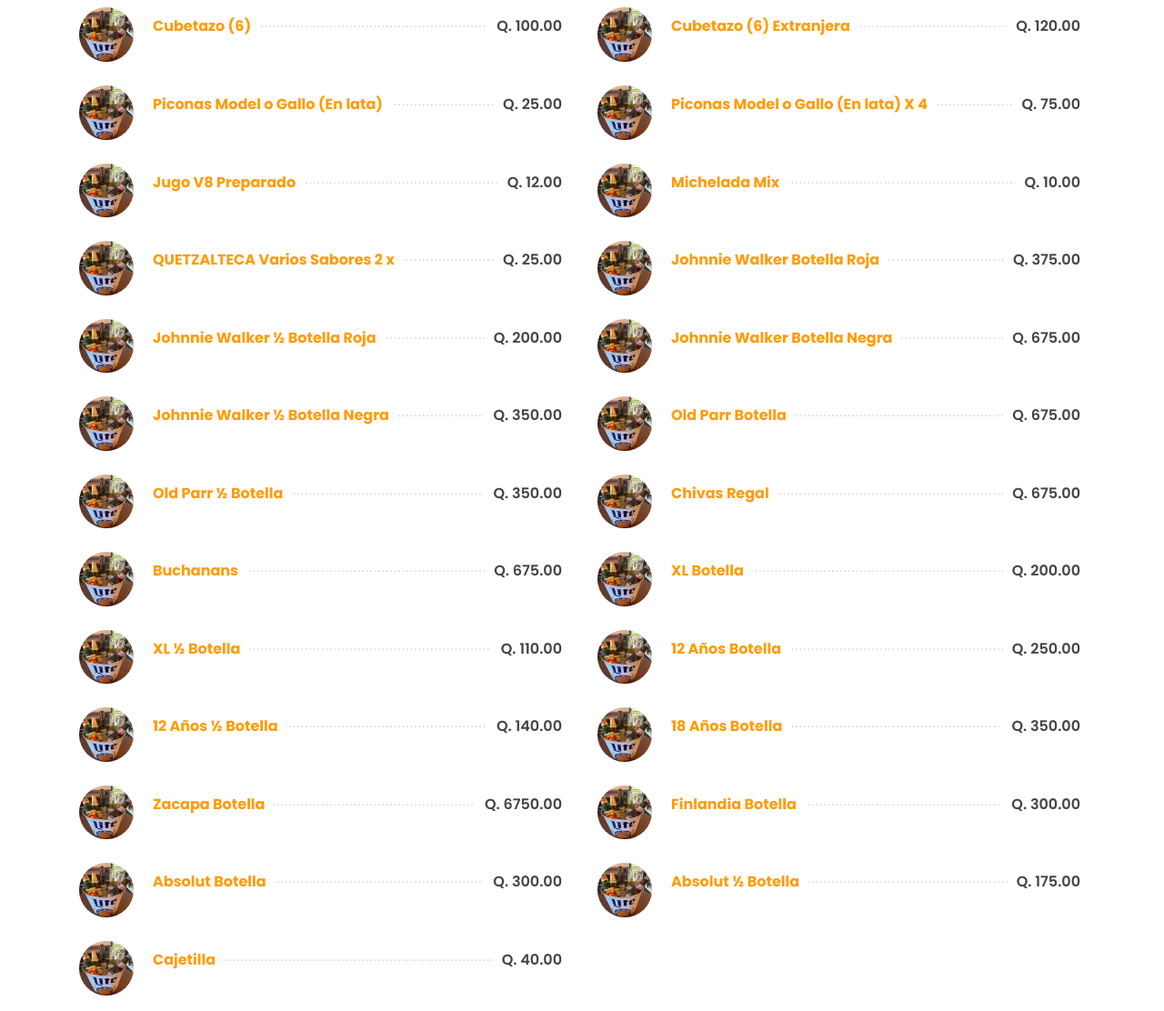
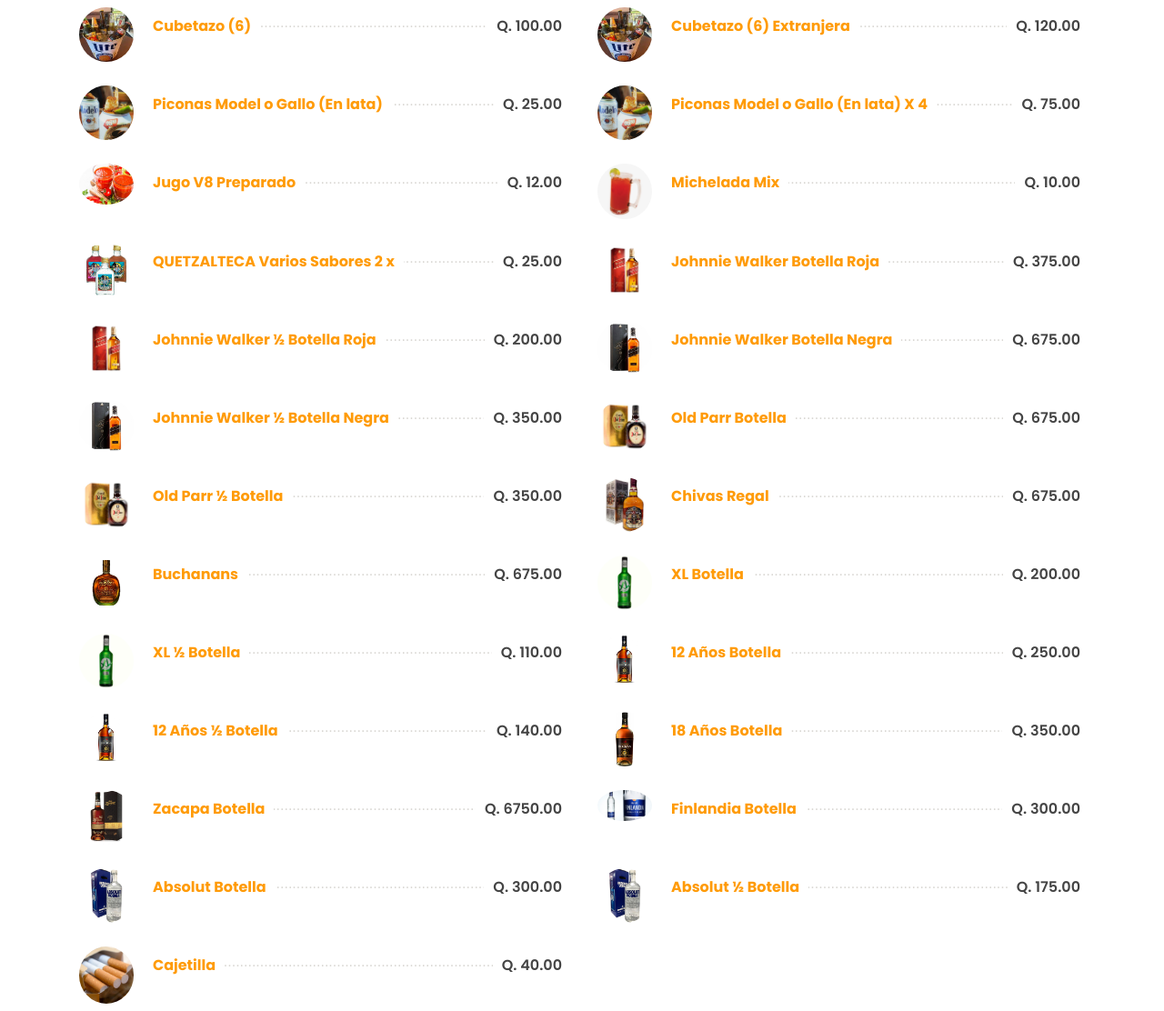
Before and after one commit to jmedina10986/thebestofbobby, a plain HTML site: page menu.html in a window 1280 px wide. Shown: the part 2022-3134 px from the top of the page at 91% size. Drawn offline with Linux system fonts and the light colour scheme.

Commit message:
update menu

```diff
--- a/menu.html
+++ b/menu.html
@@ -500,7 +500,7 @@
           </div>
 
           <div class="col-lg-6 menu-item filter-cerveza">
-            <img src="assets/img/menu/cubetazoextranjera.JPG" class="menu-img" alt="">
+            <img src="assets/img/menu/piconasgallomodelo.jpg" class="menu-img" alt="">
             <div class="menu-content">
               <a href="#">Piconas Model o Gallo (En lata)</a><span>Q. 25.00</span>
             </div>
@@ -510,7 +510,7 @@
           </div>
 
           <div class="col-lg-6 menu-item filter-cerveza">
-            <img src="assets/img/menu/cubetazoextranjera.JPG" class="menu-img" alt="">
+            <img src="assets/img/menu/piconasgallomodelo.jpg" class="menu-img" alt="">
             <div class="menu-content">
               <a href="#">Piconas Model o Gallo (En lata) X 4</a><span>Q. 75.00</span>
             </div>
@@ -520,7 +520,7 @@
           </div>
 
           <div class="col-lg-6 menu-item filter-cerveza">
-            <img src="assets/img/menu/cubetazoextranjera.JPG" class="menu-img" alt="">
+            <img src="assets/img/menu/v8preparado.jpg" class="menu-img" alt="">
             <div class="menu-content">
               <a href="#">Jugo V8 Preparado</a><span>Q. 12.00</span>
             </div>
@@ -530,7 +530,7 @@
           </div>
 
           <div class="col-lg-6 menu-item filter-cerveza">
-            <img src="assets/img/menu/cubetazoextranjera.JPG" class="menu-img" alt="">
+            <img src="assets/img/menu/micheladamix.jpg" class="menu-img" alt="">
             <div class="menu-content">
               <a href="#">Michelada Mix</a><span>Q. 10.00</span>
             </div>
@@ -540,7 +540,7 @@
           </div>
 
           <div class="col-lg-6 menu-item filter-octavo">
-            <img src="assets/img/menu/cubetazoextranjera.JPG" class="menu-img" alt="">
+            <img src="assets/img/menu/quetzalteca.jpg" class="menu-img" alt="">
             <div class="menu-content">
               <a href="#">QUETZALTECA Varios Sabores 2 x</a><span>Q. 25.00</span>
             </div>
@@ -550,7 +550,7 @@
           </div>
 
           <div class="col-lg-6 menu-item filter-whisky">
-            <img src="assets/img/menu/cubetazoextranjera.JPG" class="menu-img" alt="">
+            <img src="assets/img/menu/johnniewalkerred.jpg" class="menu-img" alt="">
             <div class="menu-content">
               <a href="#">Johnnie Walker Botella Roja</a><span>Q. 375.00</span>
             </div>
@@ -560,7 +560,7 @@
           </div>
 
           <div class="col-lg-6 menu-item filter-whisky">
-            <img src="assets/img/menu/cubetazoextranjera.JPG" class="menu-img" alt="">
+            <img src="assets/img/menu/johnniewalkerred.jpg" class="menu-img" alt="">
             <div class="menu-content">
               <a href="#">Johnnie Walker ½ Botella Roja</a><span>Q. 200.00</span>
             </div>
@@ -570,7 +570,7 @@
           </div>
 
           <div class="col-lg-6 menu-item filter-whisky">
-            <img src="assets/img/menu/cubetazoextranjera.JPG" class="menu-img" alt="">
+            <img src="assets/img/menu/johnniewalkerblack.jpg" class="menu-img" alt="">
             <div class="menu-content">
               <a href="#">Johnnie Walker Botella Negra</a><span>Q. 675.00</span>
             </div>
@@ -580,7 +580,7 @@
           </div>
 
           <div class="col-lg-6 menu-item filter-whisky">
-            <img src="assets/img/menu/cubetazoextranjera.JPG" class="menu-img" alt="">
+            <img src="assets/img/menu/johnniewalkerblack.jpg" class="menu-img" alt="">
             <div class="menu-content">
               <a href="#">Johnnie Walker ½ Botella Negra</a><span>Q. 350.00</span>
             </div>
@@ -590,7 +590,7 @@
           </div>
 
           <div class="col-lg-6 menu-item filter-whisky">
-            <img src="assets/img/menu/cubetazoextranjera.JPG" class="menu-img" alt="">
+            <img src="assets/img/menu/old parr.jpg" class="menu-img" alt="">
             <div class="menu-content">
               <a href="#">Old Parr Botella</a><span>Q. 675.00</span>
             </div>
@@ -600,7 +600,7 @@
           </div>
 
           <div class="col-lg-6 menu-item filter-whisky">
-            <img src="assets/img/menu/cubetazoextranjera.JPG" class="menu-img" alt="">
+            <img src="assets/img/menu/old parr.jpg" class="menu-img" alt="">
             <div class="menu-content">
               <a href="#">Old Parr ½  Botella</a><span>Q. 350.00</span>
             </div>
@@ -610,7 +610,7 @@
           </div>
 
           <div class="col-lg-6 menu-item filter-whisky">
-            <img src="assets/img/menu/cubetazoextranjera.JPG" class="menu-img" alt="">
+            <img src="assets/img/menu/chivas.jpg" class="menu-img" alt="">
             <div class="menu-content">
               <a href="#">Chivas Regal</a><span>Q. 675.00</span>
             </div>
@@ -620,7 +620,7 @@
           </div>
 
           <div class="col-lg-6 menu-item filter-whisky">
-            <img src="assets/img/menu/cubetazoextranjera.JPG" class="menu-img" alt="">
+            <img src="assets/img/menu/Buchanans.jpg" class="menu-img" alt="">
             <div class="menu-content">
               <a href="#">Buchanans</a><span>Q. 675.00</span>
             </div>
@@ -630,7 +630,7 @@
           </div>
 
           <div class="col-lg-6 menu-item filter-ron">
-            <img src="assets/img/menu/cubetazoextranjera.JPG" class="menu-img" alt="">
+            <img src="assets/img/menu/ronxl.jpg" class="menu-img" alt="">
             <div class="menu-content">
               <a href="#">XL Botella</a><span>Q. 200.00</span>
             </div>
@@ -640,7 +640,7 @@
           </div>
 
           <div class="col-lg-6 menu-item filter-ron">
-            <img src="assets/img/menu/cubetazoextranjera.JPG" class="menu-img" alt="">
+            <img src="assets/img/menu/ronxl.jpg" class="menu-img" alt="">
             <div class="menu-content">
               <a href="#">XL ½  Botella</a><span>Q. 110.00</span>
             </div>
@@ -650,7 +650,7 @@
           </div>
 
           <div class="col-lg-6 menu-item filter-ron">
-            <img src="assets/img/menu/cubetazoextranjera.JPG" class="menu-img" alt="">
+            <img src="assets/img/menu/ron12.jpg" class="menu-img" alt="">
             <div class="menu-content">
               <a href="#">12 Años Botella</a><span>Q. 250.00</span>
             </div>
@@ -660,7 +660,7 @@
           </div>
 
           <div class="col-lg-6 menu-item filter-ron">
-            <img src="assets/img/menu/cubetazoextranjera.JPG" class="menu-img" alt="">
+            <img src="assets/img/menu/ron12.jpg" class="menu-img" alt="">
             <div class="menu-content">
               <a href="#">12 Años ½  Botella</a><span>Q. 140.00</span>
             </div>
@@ -670,7 +670,7 @@
           </div>
 
           <div class="col-lg-6 menu-item filter-ron">
-            <img src="assets/img/menu/cubetazoextranjera.JPG" class="menu-img" alt="">
+            <img src="assets/img/menu/ron18.jpg" class="menu-img" alt="">
             <div class="menu-content">
               <a href="#">18 Años Botella</a><span>Q. 350.00</span>
             </div>
@@ -680,7 +680,7 @@
           </div>
 
           <div class="col-lg-6 menu-item filter-ron">
-            <img src="assets/img/menu/cubetazoextranjera.JPG" class="menu-img" alt="">
+            <img src="assets/img/menu/botellazacapa.jpg" class="menu-img" alt="">
             <div class="menu-content">
               <a href="#">Zacapa  Botella</a><span>Q. 6750.00</span>
             </div>
@@ -690,7 +690,7 @@
           </div>
 
           <div class="col-lg-6 menu-item filter-vodka">
-            <img src="assets/img/menu/cubetazoextranjera.JPG" class="menu-img" alt="">
+            <img src="assets/img/menu/vodkafinlandia.jpg" class="menu-img" alt="">
             <div class="menu-content">
               <a href="#">Finlandia  Botella</a><span>Q. 300.00</span>
             </div>
@@ -700,7 +700,7 @@
           </div>
 
           <div class="col-lg-6 menu-item filter-vodka">
-            <img src="assets/img/menu/cubetazoextranjera.JPG" class="menu-img" alt="">
+            <img src="assets/img/menu/vodkaabsolut.jpg" class="menu-img" alt="">
             <div class="menu-content">
               <a href="#">Absolut  Botella</a><span>Q. 300.00</span>
             </div>
@@ -710,7 +710,7 @@
           </div>
 
           <div class="col-lg-6 menu-item filter-vodka">
-            <img src="assets/img/menu/cubetazoextranjera.JPG" class="menu-img" alt="">
+            <img src="assets/img/menu/vodkaabsolut.jpg" class="menu-img" alt="">
             <div class="menu-content">
               <a href="#">Absolut ½ Botella</a><span>Q. 175.00</span>
             </div>
@@ -720,7 +720,7 @@
           </div>
 
           <div class="col-lg-6 menu-item filter-cigarros">
-            <img src="assets/img/menu/cubetazoextranjera.JPG" class="menu-img" alt="">
+            <img src="assets/img/menu/cigarros.jpg" class="menu-img" alt="">
             <div class="menu-content">
               <a href="#">Cajetilla</a><span>Q. 40.00</span>
             </div>
```
Also changed, not shown: assets/img/menu/Buchanans.jpg (added), assets/img/menu/botellazacapa.jpg (added), assets/img/menu/chivas.jpg (added), assets/img/menu/cigarros.jpg (added), assets/img/menu/johnniewalkerblack.jpg (added), assets/img/menu/johnniewalkerred.jpg (added), assets/img/menu/micheladamix.jpg (added), assets/img/menu/old parr.jpg (added), assets/img/menu/piconasgallomodelo.jpg (added), assets/img/menu/quetzalteca.jpg (added), assets/img/menu/ron12.jpg (added), assets/img/menu/ron18.jpg (added), assets/img/menu/ronxl.jpg (added), assets/img/menu/v8preparado.jpg (added), 2 more files.
